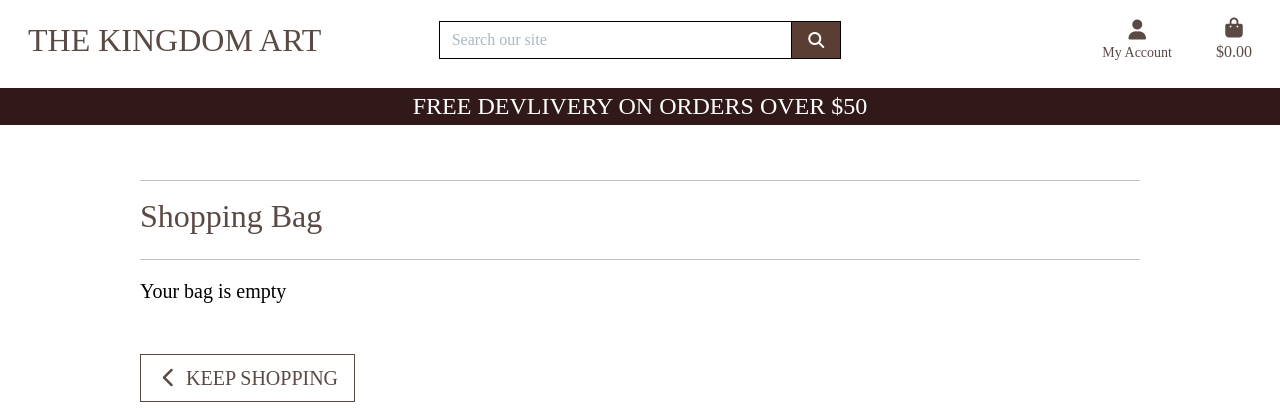
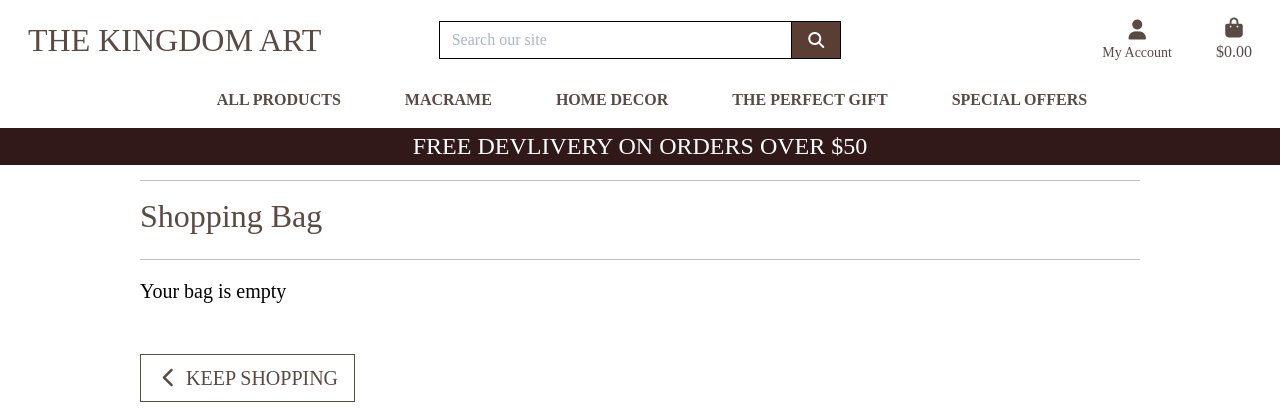
Before and after one commit to CarlosFaccelli26/hand_crafting_milestone, a Django app: page /bag/ in a window 1280 px wide. Shown: the top 420 px of the page. Run offline with Django 3.2, Linux system fonts and the light colour scheme; parts of the project's set-up code (start-up, migrations or seed data) failed here and were passed over; some libraries are stand-ins or nearby versions.

Commit message:
Added more products, and removed offvcanvaas menu on main-nav/html

```diff
--- a/templates/base.html
+++ b/templates/base.html
@@ -120,7 +120,9 @@
         </div>
         <div class="row bg-white">
             <nav class="navbar navbar-expand-lg navbar-light w-100">
-                <button class="btn btn-black d-block d-lg-none" type="button" data-bs-toggle="offcanvas"data-bs-target="#offcanvasMenu" aria-controls="offcanvasMenu">&#9776;</button>
+                <button class="d-block d-lg-none btn-black" type="button" data-toggle="collapse" data-target="#main-nav" aria-controls="main-nav" aria-expanded="false" aria-label="Toggle navigation">
+                    &#9776;
+                </button>
                 {% include 'includes/mobile-top-header.html' %}
                 {% include 'includes/main-nav.html' %}
             </nav>
--- a/templates/includes/main-nav.html
+++ b/templates/includes/main-nav.html
@@ -1,14 +1,8 @@
-
-<div class="offcanvas offcanvas-start bg-black text-white" tabindex="-1" id="offcanvasMenu" aria-labelledby="offcanvasMenuLabel">
-    <div class="offcanvas-header">
-        <a class="nav-link text-white mx-auto" href="/" id="offcanvasMenuLabel">
-            <h2 class="logo-font">The Art Kingdom</h2>
-        </a>
-        <button type="button" class="btn-close text-primary bg-white" data-bs-dismiss="offcanvas" aria-label="Close"></button>
-    </div>
+<!-- Main Nav -->
+<div class="collapse navbar-collapse" id="main-nav">
     <ul class="navbar-nav w-auto mx-auto">
         <li class="nav-item dropdown">
-            <a class="logo-font font-weight-bold nav-link text-white mr-5" href="#" id="all-products-link" data-toggle="dropdown" aria-haspopup="true" aria-expanded="false">
+            <a class="logo-font font-weight-bold nav-link text-brown mr-5" href="#" id="all-products-link" data-toggle="dropdown" aria-haspopup="true" aria-expanded="false">
                 All Products
             </a>
             <div class="dropdown-menu border-0" aria-labelledby="all-products-link">
@@ -20,7 +14,7 @@
         </li>
 
         <li class="nav-item dropdown">
-            <a class="logo-font font-weight-bold nav-link text-white mr-5" href="#" id="clothing-link" data-toggle="dropdown" aria-haspopup="true" aria-expanded="false">
+            <a class="logo-font font-weight-bold nav-link text-brown mr-5" href="#" id="clothing-link" data-toggle="dropdown" aria-haspopup="true" aria-expanded="false">
                 Macrame
             </a>
             <div class="dropdown-menu border-0" aria-labelledby="clothing-link">
@@ -32,7 +26,7 @@
         </li>
 
         <li class="nav-item dropdown">
-            <a class="logo-font font-weight-bold nav-link text-white mr-5" href="#" id="homeware-link" data-toggle="dropdown" aria-haspopup="true" aria-expanded="false">
+            <a class="logo-font font-weight-bold nav-link text-brown mr-5" href="#" id="homeware-link" data-toggle="dropdown" aria-haspopup="true" aria-expanded="false">
                 Home Decor
             </a>
             <div class="dropdown-menu border-0" aria-labelledby="homeware-link">
@@ -43,7 +37,7 @@
         </li>
 
         <li class="nav-item dropdown">
-            <a class="logo-font font-weight-bold nav-link text-white mr-5" href="#" id="homeware-link" data-toggle="dropdown" aria-haspopup="true" aria-expanded="false">
+            <a class="logo-font font-weight-bold nav-link text-brown mr-5" href="#" id="homeware-link" data-toggle="dropdown" aria-haspopup="true" aria-expanded="false">
                 The Perfect Gift
             </a>
             <div class="dropdown-menu border-0" aria-labelledby="homeware-link">
@@ -54,7 +48,7 @@
         </li>
 
         <li class="nav-item dropdown">
-            <a class="logo-font font-weight-bold nav-link text-white" href="#" id="specials-link" data-toggle="dropdown" aria-haspopup="true" aria-expanded="false">
+            <a class="logo-font font-weight-bold nav-link text-brown" href="#" id="specials-link" data-toggle="dropdown" aria-haspopup="true" aria-expanded="false">
                 Special Offers
             </a>
             <div class="dropdown-menu border-0" aria-labelledby="specials-link">
--- a/templates/includes/mobile-top-header.html
+++ b/templates/includes/mobile-top-header.html
@@ -3,6 +3,7 @@
     <a class="text-black nav-link d-block d-lg-none" href="#" id="mobile-search" data-toggle="dropdown" aria-haspopup="true" aria-expanded="false">
         <div class="text-center">
             <span><i class="fas fa-search fa-lg text-brown"></i></span>
+            <p class="text-brown mb-0">Search</p>
         </div>
     </a>
     <div class="dropdown-menu border-0 w-100 p-3 rounded-0 my-0" aria-labelledby="mobile-search">
@@ -24,7 +25,8 @@
 <li class="list-inline-item dropdown">
     <a class="text-black nav-link d-block d-lg-none" href="#" id="user-options" data-toggle="dropdown" aria-haspopup="true" aria-expanded="false">
         <div class="text-center">
-            <div><i class="fas fa-user fa-lg text-brown"></i></div>
+            <span class="icon"><i class="fas fa-user fa-lg text-brown"></i></span>
+            <p class="my-0 text-brown">My Account</p>
         </div>
     </a>
     <div class="dropdown-menu border-0" aria-labelledby="user-options">
@@ -53,8 +55,8 @@
 <li class="list-inline-item">
     <a class="{% if grand_total %}text-primary font-weight-bold{% else %}text-black{% endif %} nav-link d-block d-lg-none" href="{% url 'view_bag' %}">
         <div class="text-center">
-            <span><i class="fas fa-shopping-bag fa-lg text-brown"></i></span>
-            <p class="my-0 text-brown d-none">
+            <span class="icon"><i class="fas fa-shopping-bag fa-lg text-brown"></i></span>
+            <p class="my-0 text-brown">
                 {% if grand_total %}
                     ${{ grand_total|floatformat:2 }}
                 {% else %}
```
Also changed, not shown: media/IMG-20210516-WA0000.jpeg (added), media/IMG-20210529-WA0005.jpeg (added), media/dream-catcher-5933142_1280.jpg (added).
